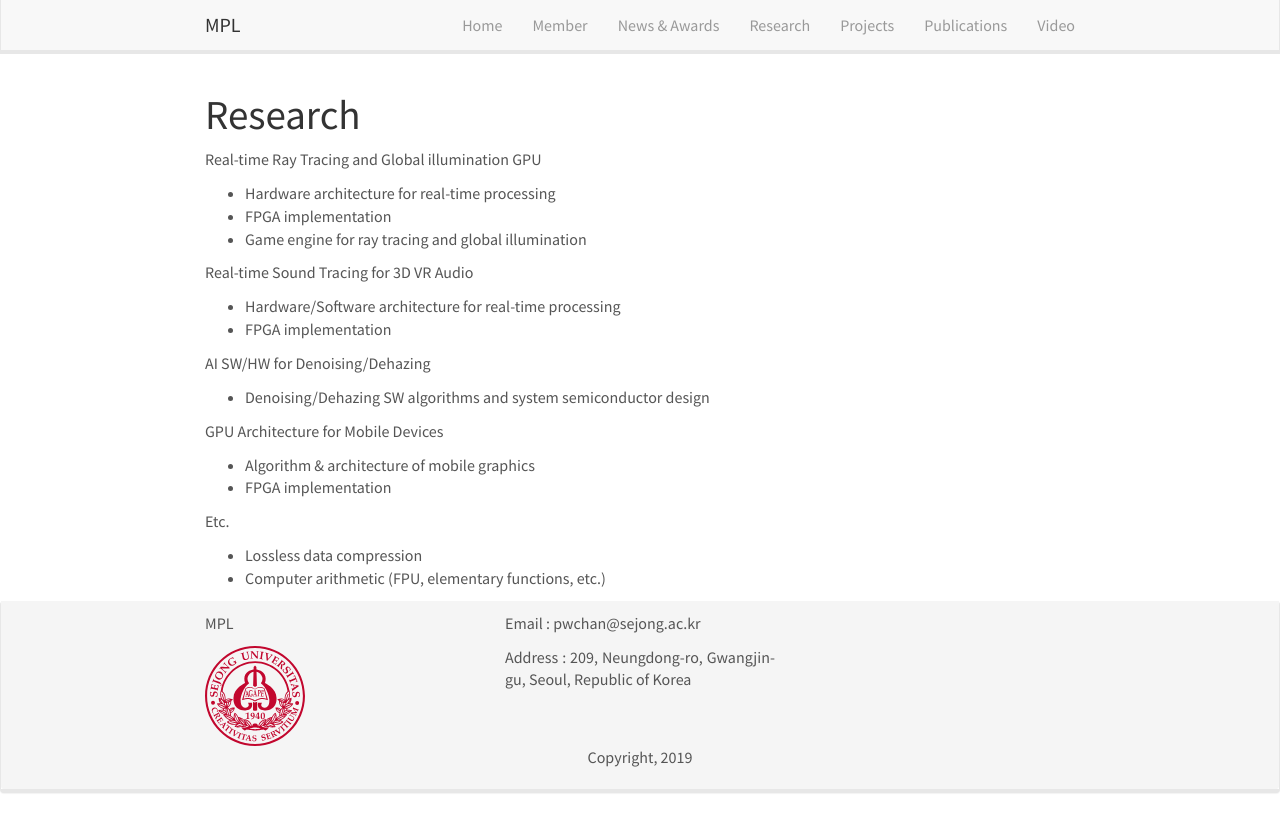
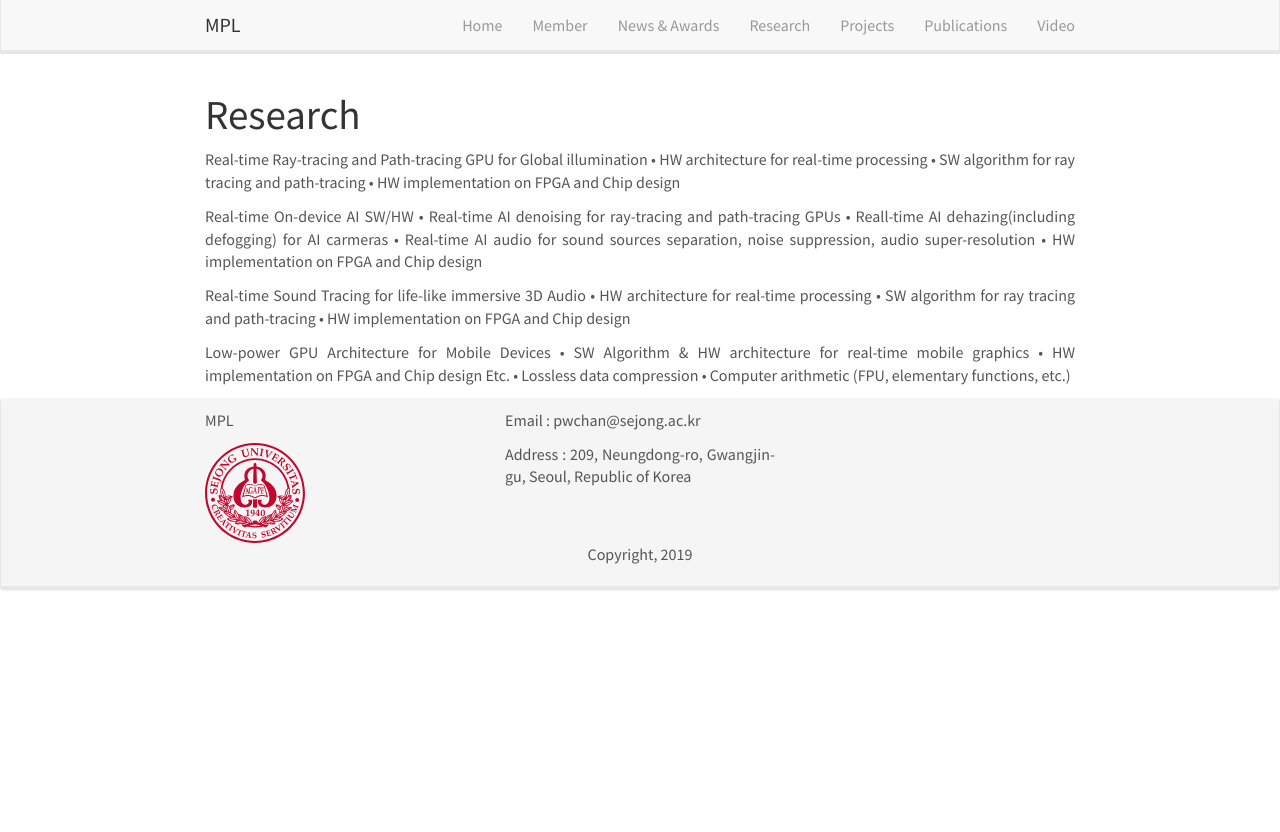
Before and after one commit to MPLRayman/webtest2, a Jekyll site: the page built from _pages/research.md, in a window 1280 px wide. Shown: the top 832 px of the page. Built offline with Jekyll 4.4.1, drawn with Linux system fonts in a browser that asks for light colours; nearby versions of some CDN libraries.

Commit message:
Update research.md

```diff
--- a/_pages/research.md
+++ b/_pages/research.md
@@ -8,22 +8,25 @@ permalink: /research/
 
 # Research
 
-Real-time Ray Tracing and Global illumination GPU
- - Hardware architecture for real-time processing
- - FPGA implementation
- - Game engine for ray tracing and global illumination
+Real-time Ray-tracing and Path-tracing GPU for Global illumination
+•   HW architecture for real-time processing
+•   SW algorithm for ray tracing and path-tracing
+•   HW implementation on FPGA and Chip design
 
-Real-time Sound Tracing for 3D VR Audio
- - Hardware/Software architecture for real-time processing
- - FPGA implementation
+Real-time On-device AI SW/HW
+•   Real-time AI denoising for ray-tracing and path-tracing GPUs
+•   Reall-time AI dehazing(including defogging) for AI carmeras
+•   Real-time AI audio for sound sources separation, noise suppression, audio super-resolution
+•   HW implementation on FPGA and Chip design
 
-AI SW/HW for Denoising/Dehazing
-- Denoising/Dehazing SW algorithms and system semiconductor design
+Real-time Sound Tracing for life-like immersive 3D Audio
+•   HW architecture for real-time processing
+•   SW algorithm for ray tracing and path-tracing
+•   HW implementation on FPGA and Chip design
 
-GPU Architecture for Mobile Devices
- - Algorithm & architecture of mobile graphics
- - FPGA implementation
-
+Low-power GPU Architecture for Mobile Devices
+•   SW Algorithm & HW architecture for real-time mobile graphics
+•   HW implementation on FPGA and Chip design
 Etc.
- - Lossless data compression
- - Computer arithmetic (FPU, elementary functions, etc.)
+•   Lossless data compression
+•   Computer arithmetic (FPU, elementary functions, etc.)
```
